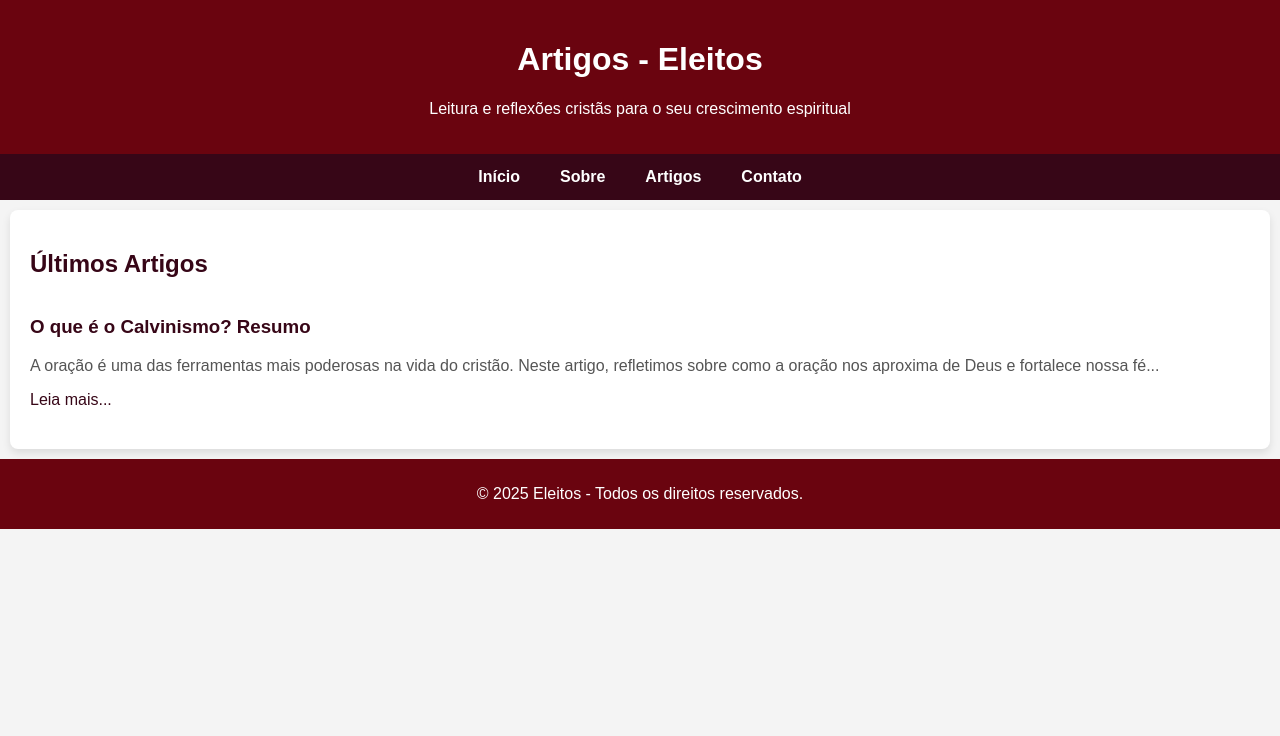
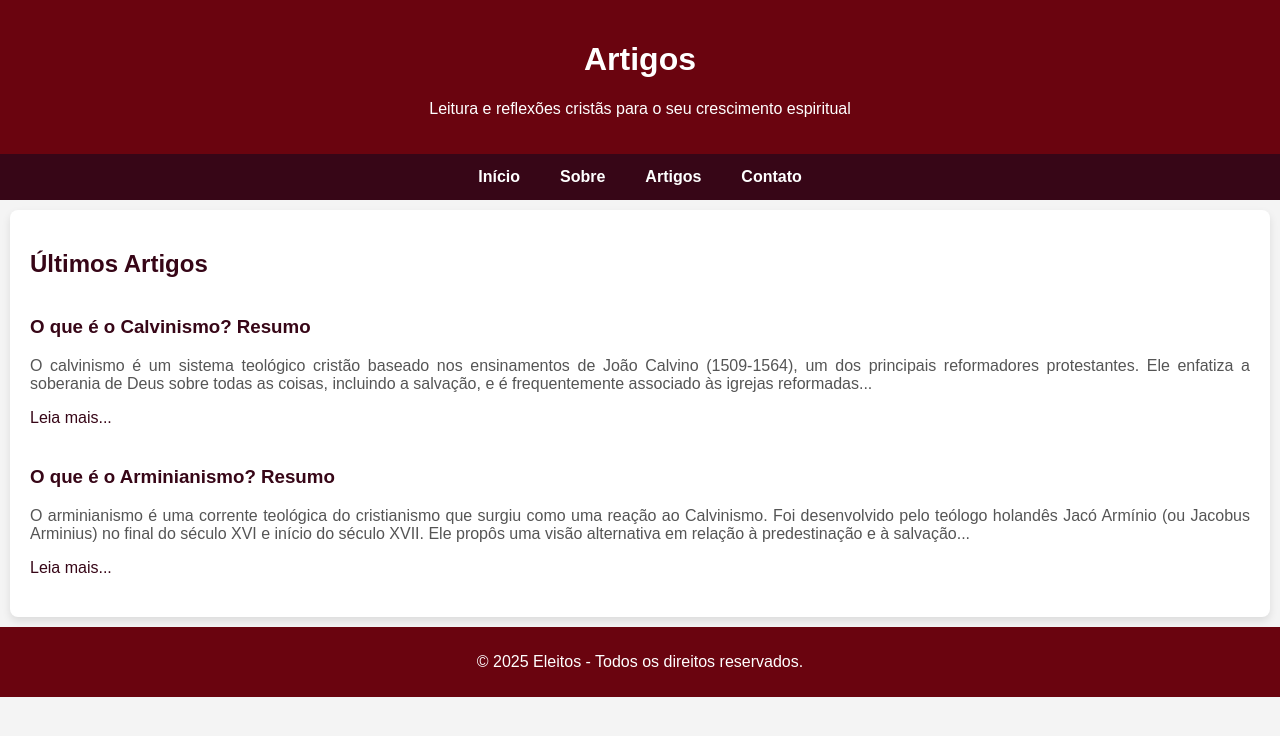
Before and after one commit to GBastozdev/Eleitos, a plain HTML site: page index/artigos.html in a window 1280 px wide. Drawn offline with Linux system fonts and the light colour scheme.

Commit message:
attt_art_armin

```diff
--- a/index/artigos.html
+++ b/index/artigos.html
@@ -11,7 +11,7 @@
 <body>
 
 <header>
-    <h1>Artigos - Eleitos</h1>
+    <h1>Artigos</h1>
     <p>Leitura e reflexões cristãs para o seu crescimento espiritual</p>
 </header>
 
@@ -27,9 +27,16 @@
     <div class="article-list">
         <div class="article-item">
             <h3><a href="/index/artigos/calvinismo/calvinismo.html">O que é o Calvinismo? Resumo</a></h3>
-            <p>A oração é uma das ferramentas mais poderosas na vida do cristão. Neste artigo, refletimos sobre como a oração nos aproxima de Deus e fortalece nossa fé...</p>
+            <p>O calvinismo é um sistema teológico cristão baseado nos ensinamentos de João Calvino (1509-1564), um dos principais reformadores protestantes. Ele enfatiza a soberania de Deus sobre todas as coisas, incluindo a salvação, e é frequentemente associado às igrejas reformadas...</p>
             <a href="/index/artigos/calvinismo/calvinismo.html">Leia mais...</a>
         </div>
+        <div class="article-item">
+            <h3><a href="artigos/arminianismo/arminianismo.html" target="_blank">O que é o Arminianismo? Resumo</a></h3>
+            <p>O arminianismo é uma corrente teológica do cristianismo que surgiu como uma reação ao Calvinismo. Foi desenvolvido pelo teólogo holandês Jacó Armínio (ou Jacobus Arminius) no final do século XVI e início do século XVII. Ele propôs uma visão alternativa em relação à predestinação e à salvação...</p>
+            <a href="artigos/arminianismo/arminianismo.html" target="_blank">Leia mais...</a>
+        </div>
+
+
 
     </div>
 
```
Also changed, not shown: index/artigos/calvinismo/calvinismo.html (+1 -1 lines).
